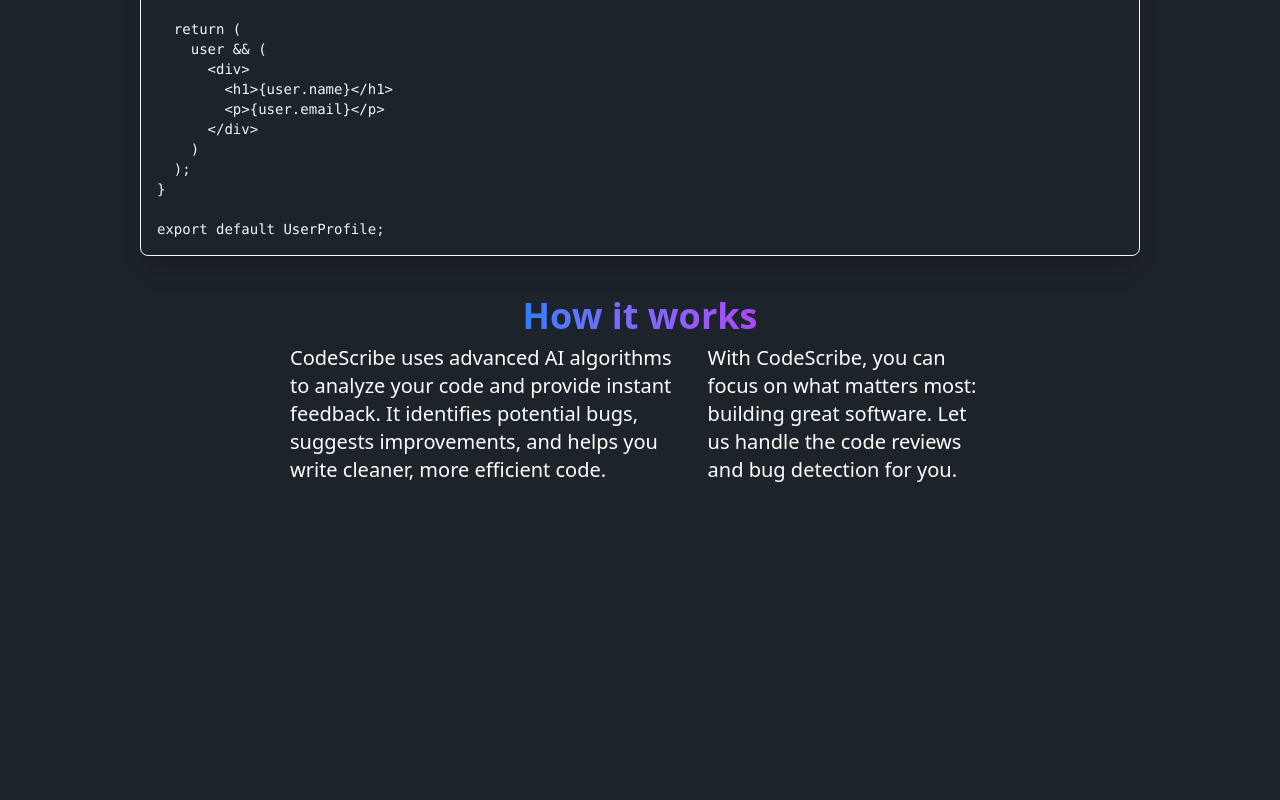
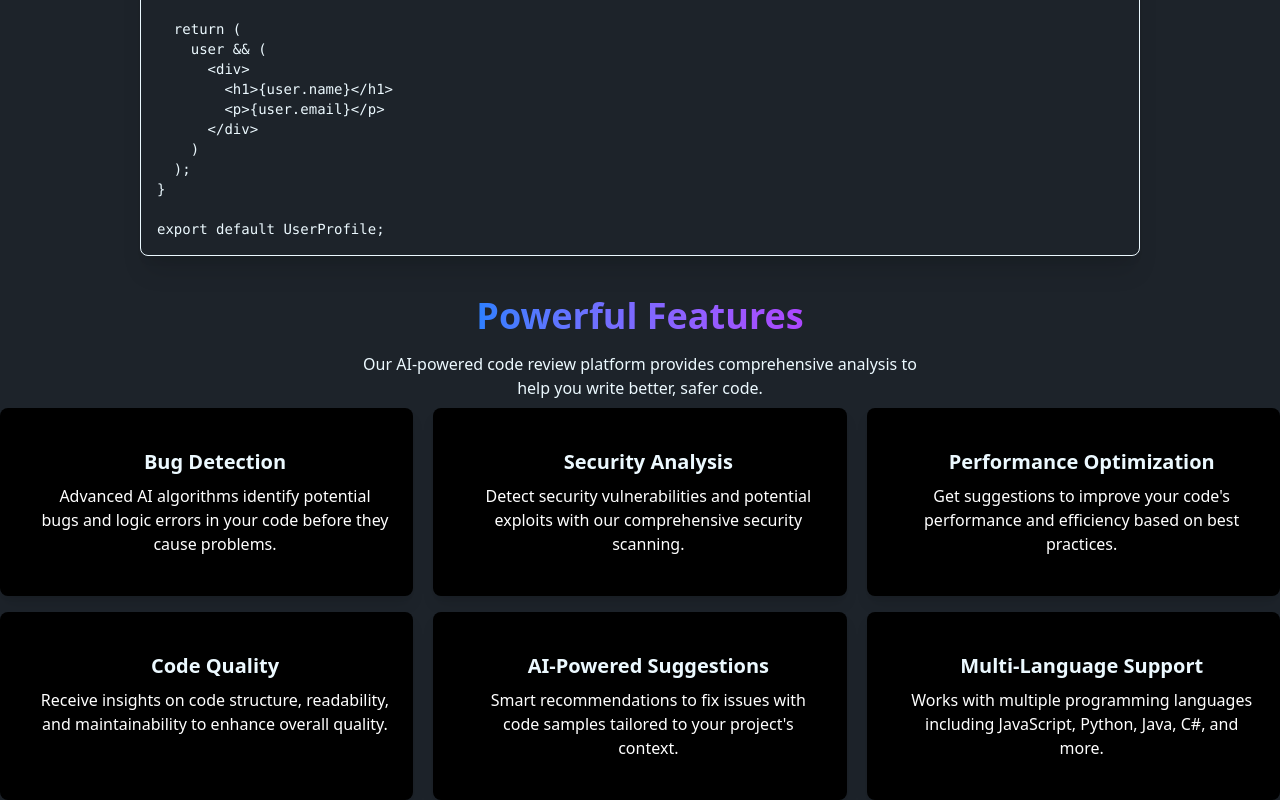
Before and after one commit to NajeebUrRehmanRaja/fixmate-ui, a React (Vite) app in the folder FrontEnd/: page / in a window 1280 px wide. Shown: the part 1173-1973 px from the top of the page. Before the commit the page ends 1657 px from the top, so only its background shows below. Built offline with nearby package versions, Linux system fonts and the light colour scheme.

Commit message:
feat: implement Cards component and integrate into Home page for enhanced feature presentation

```diff
--- a/FrontEnd/src/components/Cards.jsx
+++ b/FrontEnd/src/components/Cards.jsx
@@ -0,0 +1,15 @@
+import React from 'react'
+
+const Cards = ({ title, content, icon}) =>{
+    return (
+      <div className="bg-black shadow-lg p-10 w-full mx-auto rounded-lg ">
+        <div className="text-center w-[350px]">
+            {icon}
+          <h2 className="text-xl font-bold mb-2 ">{title}</h2>
+          <p className="text-white  ">{content}</p>
+        </div>
+      </div>
+    );
+}
+
+export default Cards
--- a/FrontEnd/src/pages/Home.jsx
+++ b/FrontEnd/src/pages/Home.jsx
@@ -3,7 +3,7 @@
 import Button from "../components/ButtonComponents";
 import { GoArrowRight } from "react-icons/go";
 import AIReviewBox from "../Layouts/AiReviewBox";
-// import Cards from "../components/Cards";
+import Cards from "../components/Cards";
 
 // For Code Review Dialog Box
 const codeExmple = `
@@ -90,42 +90,47 @@
       </Link>
       <AIReviewBox
         filename="code-example.js"
-
         code={codeExmple}
         issues={issues}
       />
       <div className="flex flex-col items-center justify-center space-y-2 mt-10">
-        <h2 className="text-4xl font-bold bg-gradient-to-r from-blue-500 to-purple-500 bg-clip-text text-transparent">
-          How it works
+        <h2 className="text-4xl font-bold mb-4 bg-gradient-to-r from-blue-500 to-purple-500 bg-clip-text text-transparent">
+          Powerful Features
         </h2>
-        <div className="flex flex-row items-center justify-center max-w-[700px] space-x-5 text-muted-foreground md:text-xl text-white">
-          {" "}
-          <div>
-            <p className="text-white">
-              CodeScribe uses advanced AI algorithms to analyze your code and
-              provide instant feedback. It identifies potential bugs, suggests
-              improvements, and helps you write cleaner, more efficient code.
-            </p>
-          </div>
-          <div>
-            <p className="text-white">
-              With CodeScribe, you can focus on what matters most: building
-              great software. Let us handle the code reviews and bug detection
-              for you.
-            </p>
-          </div>
+        <p className="text-muted-foreground max-w-2xl mx-auto flex flex-col justify-center items-center">
+          Our AI-powered code review platform provides comprehensive analysis to
+          <span></span>
+          help you write better, safer code.
+        </p>
+        <div className="grid grid-cols-1 md:w-full w-[700px]  md:grid-cols-2 lg:grid-cols-3 gap-5">
+          <Cards
+            title="Bug Detection"
+            content="Advanced AI algorithms identify potential bugs and logic errors in your code before they cause problems."
+          />
+          <Cards
+            title="Security Analysis"
+            content="Detect security vulnerabilities and potential exploits with our comprehensive security scanning."
+          />
+          <Cards
+            title="Performance Optimization"
+            content="Get suggestions to improve your code's performance and efficiency based on best practices."
+          />
         </div>
-
-        {/* <p className="text-white">
-          CodeScribe uses advanced AI algorithms to analyze your code and
-          provide instant feedback. It identifies potential bugs, suggests
-          improvements, and helps you write cleaner, more efficient code.
-        </p>
-        <br />
-        <p className="text-white">
-          With CodeScribe, you can focus on what matters most: building great
-          software. Let us handle the code reviews and bug detection for you.
-        </p> */}
+        <div></div>
+        <div className=" grid grid-cols-1 md:grid-cols-2 md:w-full w-[700px] lg:grid-cols-3 gap-5 ">
+          <Cards
+            title="Code Quality"
+            content="Receive insights on code structure, readability, and maintainability to enhance overall quality."
+          />
+          <Cards
+            title="AI-Powered Suggestions"
+            content="Smart recommendations to fix issues with code samples tailored to your project's context."
+          />
+          <Cards
+            title="Multi-Language Support"
+            content="Works with multiple programming languages including JavaScript, Python, Java, C#, and more."
+          />
+        </div>
       </div>
     </div>
   );
```
Also changed, not shown: FrontEnd/src/components/ButtonComponents.jsx (+0 -17 lines).
